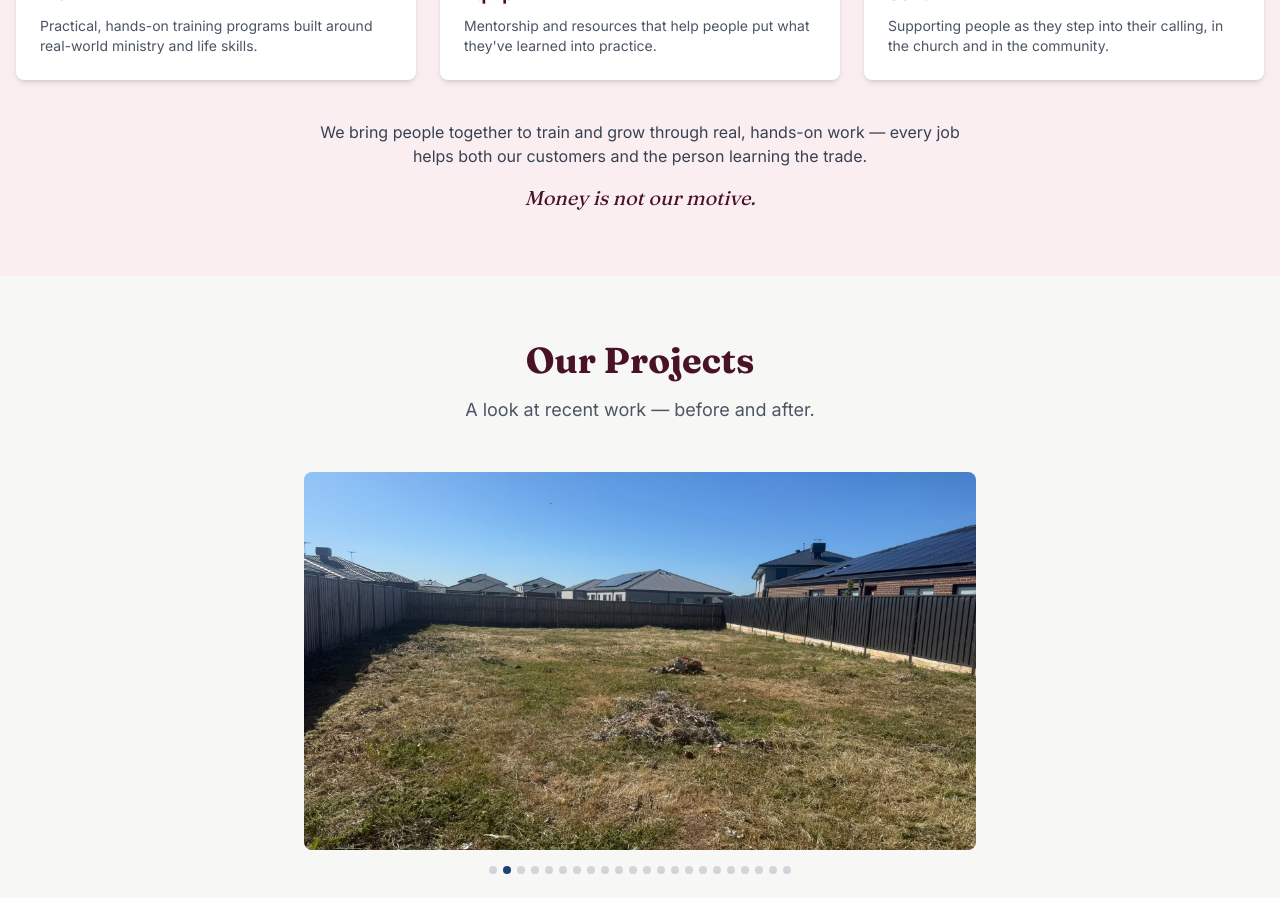
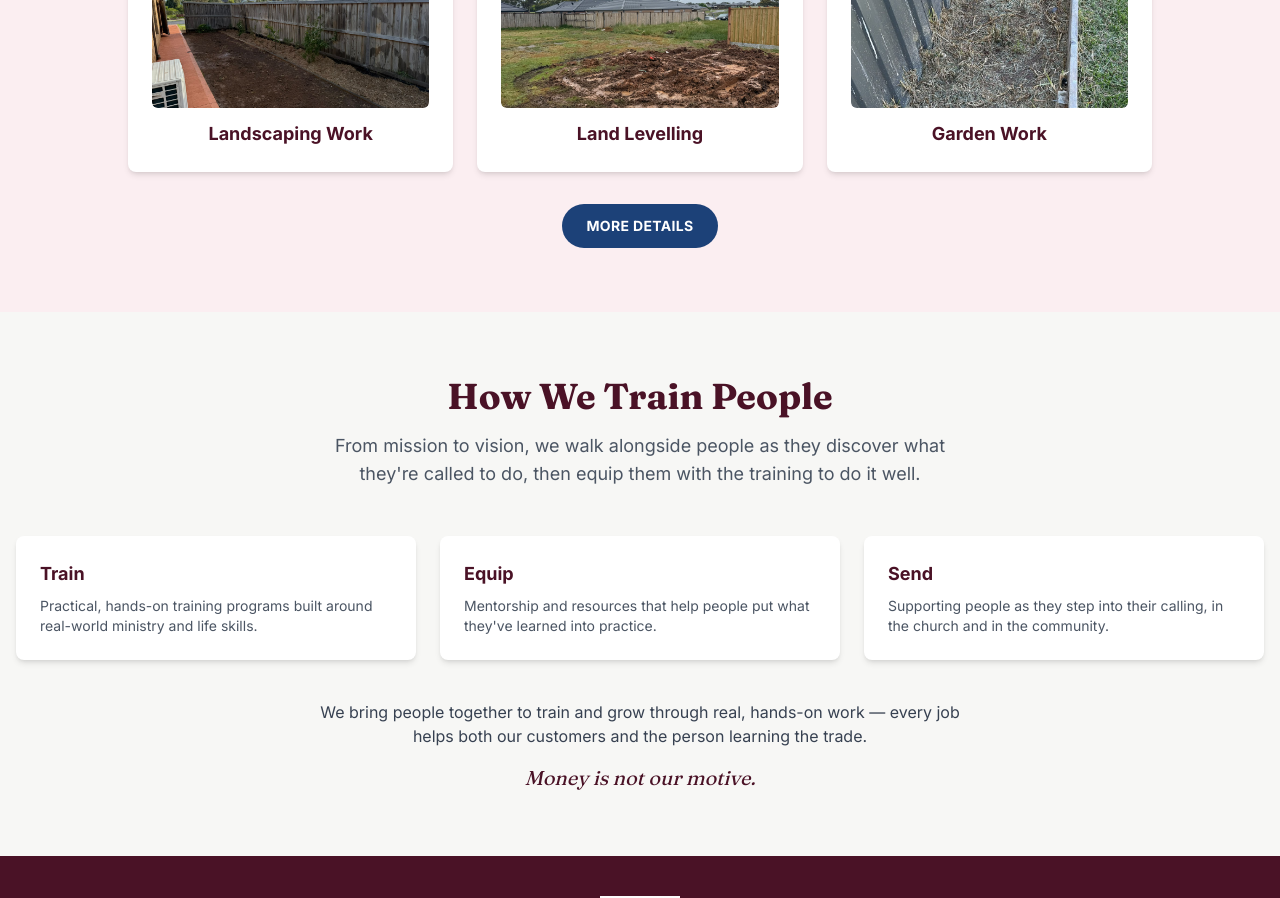
Before and after one commit to Philadelphia-Church/mission-to-vision, a React (Vite) app: page / in a window 1280 px wide. Shown: the part 1420-2318 px from the top of the page. Built offline with nearby package versions, Linux system fonts and the light colour scheme.

Commit message:
Reorder Our Projects before How We Train People; split into 3 category slideshows, after-only photos

```diff
--- a/src/pages/Home.tsx
+++ b/src/pages/Home.tsx
@@ -25,41 +25,64 @@ const whatWeDo = [
   },
 ]
 
-const projectPhotos = [
-  '/images/services/land-clearing-1-before.jpg',
+const projectCategories = [
+  {
+    title: 'Landscaping Work',
+    photos: [
       '/images/services/land-clearing-1-after.jpg',
-  '/images/services/weed-removal-1-before.jpg',
-  '/images/services/weed-removal-1-after.jpg',
-  '/images/services/weed-removal-2-before.jpg',
-  '/images/services/weed-removal-2-after.jpg',
-  '/images/services/weed-removal-3-before.jpg',
       '/images/services/landscaping-leveling-1.jpg',
       '/images/services/landscaping-leveling-2.jpg',
       '/images/services/landscaping-leveling-3.jpg',
       '/images/services/landscaping-leveling-4.jpg',
       '/images/services/landscaping-leveling-5.jpg',
-  '/images/services/brookfield-1-before.jpg',
+    ],
+  },
+  {
+    title: 'Land Levelling',
+    photos: [
       '/images/services/brookfield-1-after.jpg',
-  '/images/services/brookfield-2-before.jpg',
       '/images/services/brookfield-2-after.jpg',
-  '/images/services/brookfield-3-before.jpg',
       '/images/services/brookfield-3-after.jpg',
-  '/images/services/brookfield-4-before.jpg',
       '/images/services/brookfield-4-after.jpg',
-  '/images/services/brookfield-5-before.jpg',
       '/images/services/brookfield-5-after.jpg',
+    ],
+  },
+  {
+    title: 'Garden Work',
+    photos: [
+      '/images/services/weed-removal-1-before.jpg',
+      '/images/services/weed-removal-2-before.jpg',
+      '/images/services/weed-removal-3-before.jpg',
+    ],
+  },
 ]
 
-export default function Home() {
+function MiniSlideshow({ title, photos }: { title: string; photos: string[] }) {
   const [slide, setSlide] = useState(0)
 
   useEffect(() => {
     const timer = setInterval(() => {
-      setSlide((i) => (i + 1) % projectPhotos.length)
+      setSlide((i) => (i + 1) % photos.length)
     }, 3000)
     return () => clearInterval(timer)
-  }, [])
+  }, [photos.length])
 
+  return (
+    <div className="card">
+      <div className="relative aspect-video rounded-md overflow-hidden bg-gray-100 mb-3">
+        <img
+          key={slide}
+          src={photos[slide]}
+          alt={`${title} photo ${slide + 1}`}
+          className="w-full h-full object-cover"
+        />
+      </div>
+      <h3 className="font-bold text-lg text-secondary-700 text-center">{title}</h3>
+    </div>
+  )
+}
+
+export default function Home() {
   return (
     <div>
       <div className="pt-10 pb-2 text-center">
@@ -111,6 +134,22 @@ export default function Home() {
 
       <section className="bg-secondary-50">
         <div className="section-container">
+          <h2 className="section-title">Our Projects</h2>
+          <p className="section-subtitle max-w-2xl mx-auto">A look at recent work.</p>
+          <div className="grid md:grid-cols-3 gap-6 max-w-5xl mx-auto">
+            {projectCategories.map((category) => (
+              <MiniSlideshow key={category.title} title={category.title} photos={category.photos} />
+            ))}
+          </div>
+          <div className="text-center mt-8">
+            <Link to="/services" className="btn-primary">
+              More Details
+            </Link>
+          </div>
+        </div>
+      </section>
+
+      <section className="section-container">
         <h2 className="section-title">How We Train People</h2>
         <p className="section-subtitle max-w-2xl mx-auto">
           From mission to vision, we walk alongside people as they discover what they're
@@ -145,41 +184,6 @@ export default function Home() {
             Money is not our motive.
           </p>
         </div>
-        </div>
-      </section>
-
-      <section className="section-container">
-        <h2 className="section-title">Our Projects</h2>
-        <p className="section-subtitle max-w-2xl mx-auto">
-          A look at recent work &mdash; before and after.
-        </p>
-        <div className="max-w-2xl mx-auto">
-          <div className="relative aspect-video rounded-lg overflow-hidden bg-gray-100">
-            <img
-              key={slide}
-              src={projectPhotos[slide]}
-              alt={`Recent project photo ${slide + 1}`}
-              className="w-full h-full object-cover"
-            />
-          </div>
-          <div className="flex justify-center gap-1.5 mt-4">
-            {projectPhotos.map((_, i) => (
-              <button
-                key={i}
-                onClick={() => setSlide(i)}
-                aria-label={`Show photo ${i + 1}`}
-                className={`h-2 w-2 rounded-full transition-colors ${
-                  i === slide ? 'bg-primary-600' : 'bg-gray-300'
-                }`}
-              />
-            ))}
-          </div>
-        </div>
-        <div className="text-center mt-8">
-          <Link to="/services" className="btn-primary">
-            More Details
-          </Link>
-        </div>
       </section>
     </div>
   )
```
Lines whose indentation alone changed are shown as unchanged.
